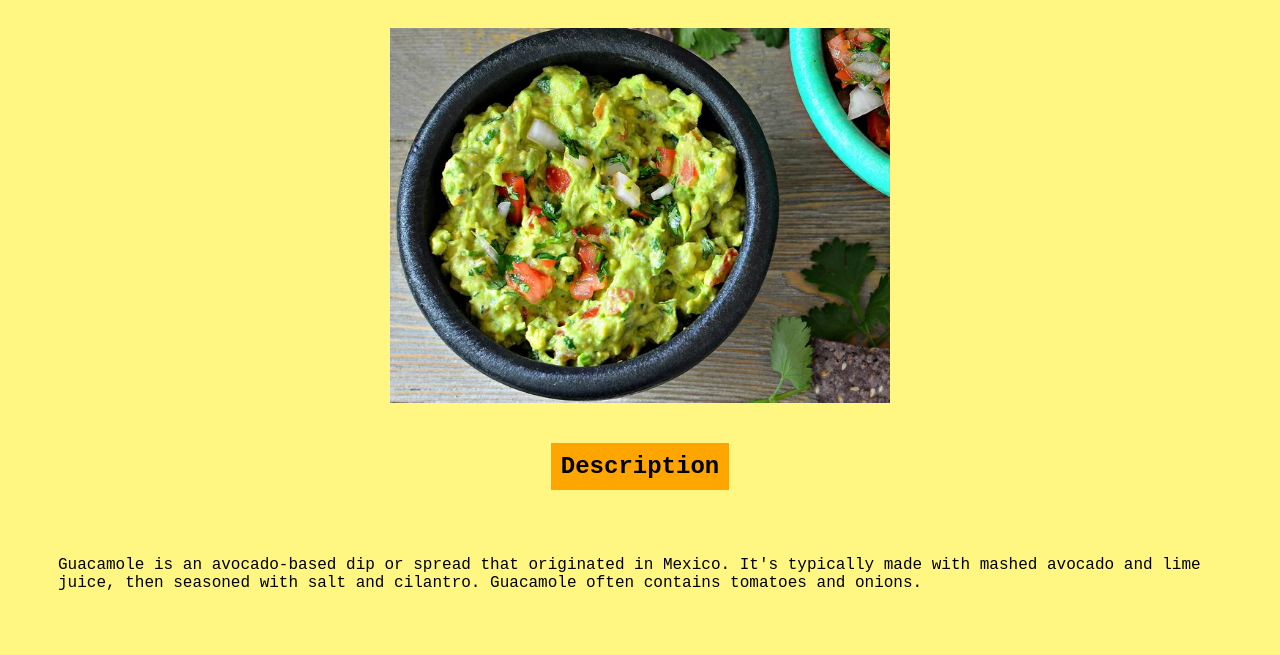
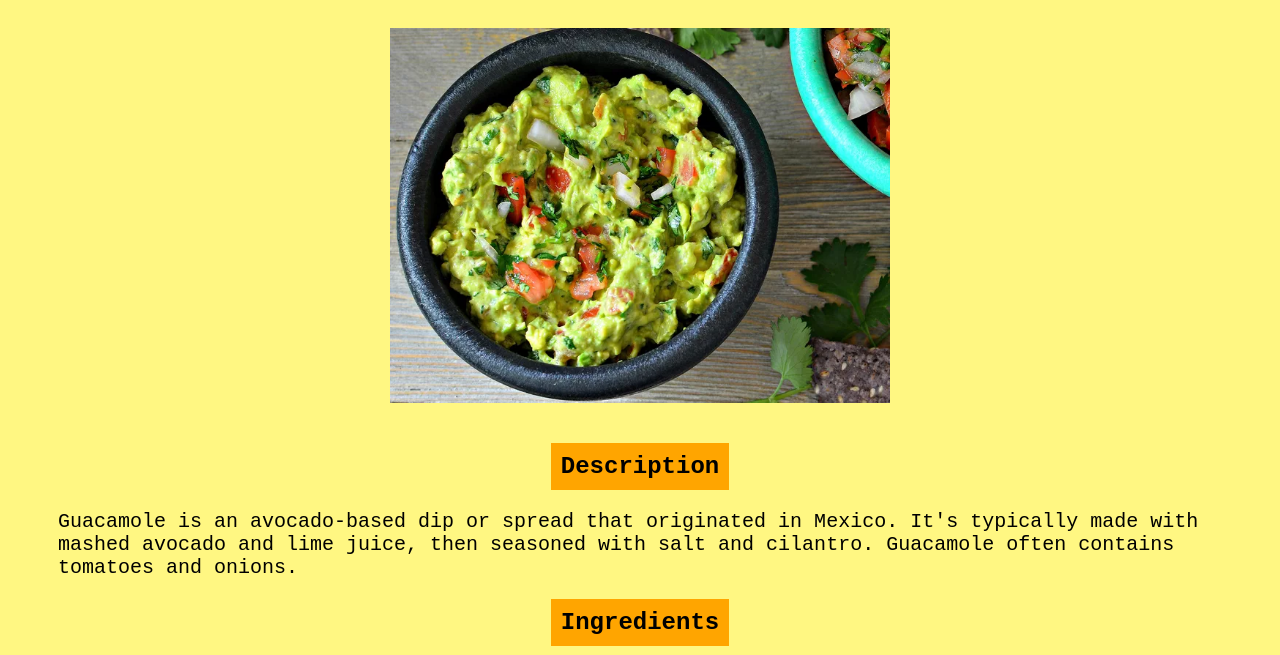
Before and after one commit to cadltop/odin-recipes, a plain HTML site: page recipes/guacamole.html in a window 1280 px wide. Shown: the part 77-732 px from the top of the page. Drawn offline with Linux system fonts and the light colour scheme.

Commit message:
edit spaces betwwen elements

```diff
--- a/style.css
+++ b/style.css
@@ -27,12 +27,15 @@ img {
 
 li {
     background-color: rgb(216, 176, 44);
-    font-size: 20px;
     margin: 8px 40px;
     padding: 4px;
     width: fit-content;
 }
 
 p {
-    padding: 50px;
+    padding: 0px 50px;
 }
+
+li,p {
+    font-size: 20px;
+}
```
